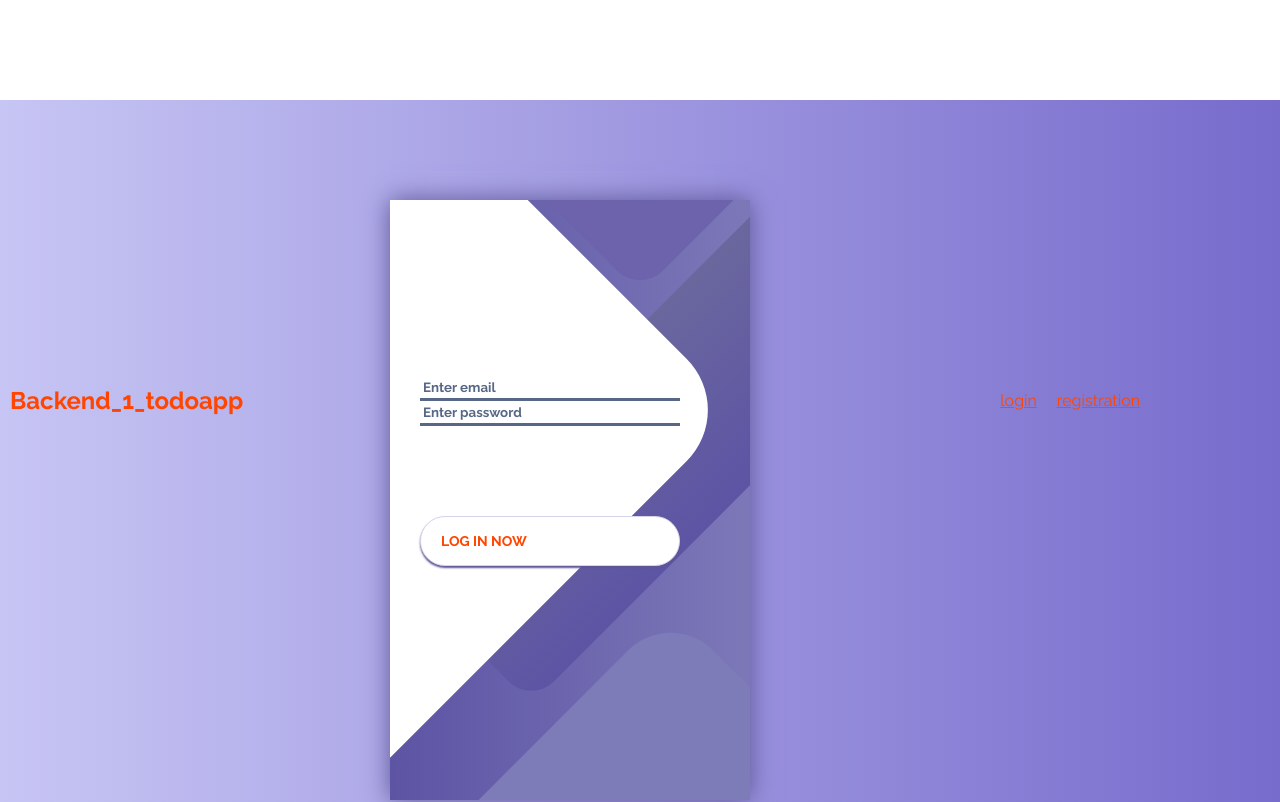
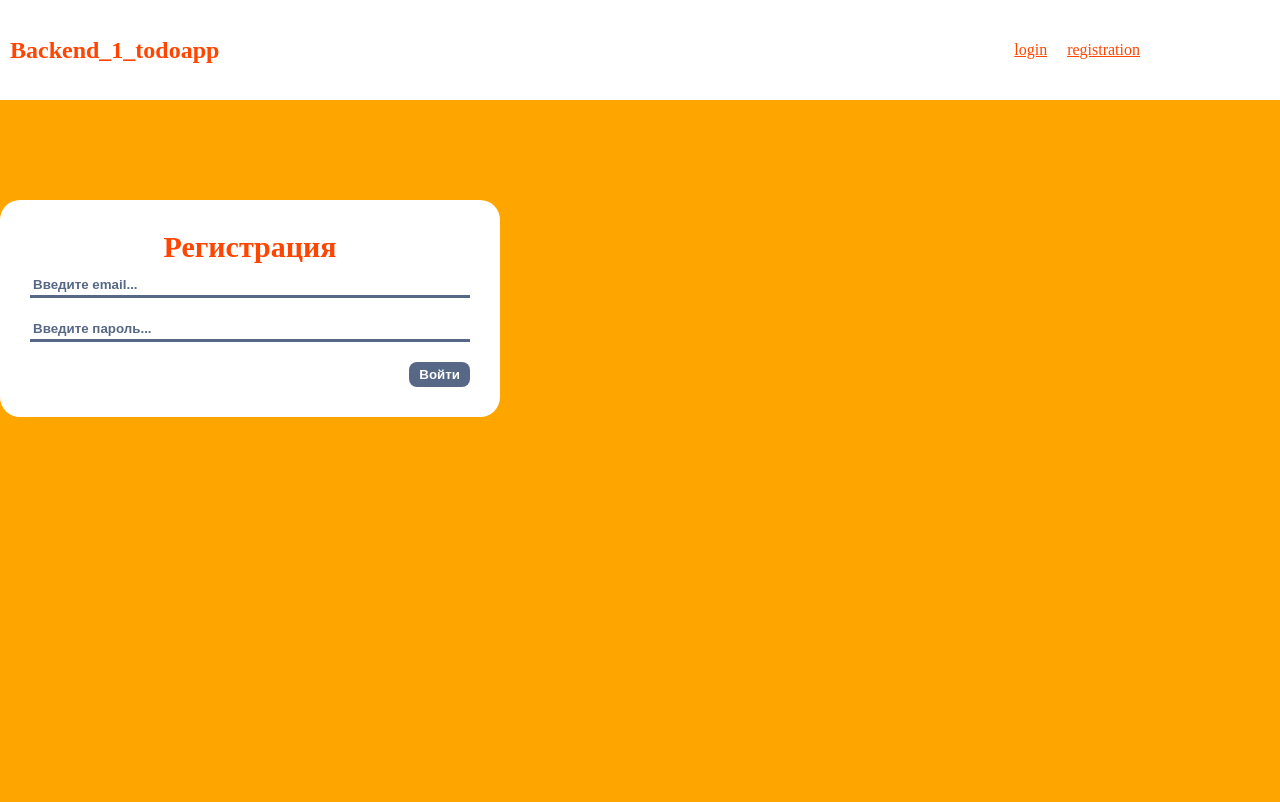
Before and after one commit to w4t33r/be-todo-react-mod1-closing-nackademin, a React (Create React App) app in the folder client/: page /registration in a window 1280 px wide. Shown: the top 802 px of the page. Built offline with nearby package versions, Linux system fonts and the light colour scheme.

Commit message:
bugged cors

```diff
--- a/client/src/action/user.js
+++ b/client/src/action/user.js
@@ -2,12 +2,14 @@ import axios from "axios";
 
 export const registration = async (email, password) => {
     try {
-        const response = await axios.post('https://localhost:5000/api/auth/registration', {
+        const response = await axios.post('https://localhost:5000/api/auth/registration',{
             email,
             password
         })
-        alert(response.data.message)
+        alert(response)
+        alert((await response).data.message)
     } catch (e) {
         alert(e)
+        console.log(e)
     }
 }
--- a/client/src/components/registration/Registration.jsx
+++ b/client/src/components/registration/Registration.jsx
@@ -1,36 +1,19 @@
 import React, {useState} from "react";
 import './registration.css'
-import Input  from "../../uttils/Input";
+import Input from "../../uttils/Input";
+import {registration} from "../../action/user";
+
+
 const Registration = () => {
     const [email, setEmail] = useState("")
     const [password, setPassword] = useState("")
 
     return (
-        <div className="container">
-            <div className="screen">
-                <div className="screen__content">
-                    <form className="login">
-                        <div className="login__field">
-                            <i className="login__icon fas fa-user"></i>
-                            <Input value = {email} setValue={setEmail} type="text" placeholder="Enter email"></Input>
-                            <Input value = {password} setValue={setPassword} type="password" placeholder="Enter password"></Input>
-                        </div>
-                        <div className="login__field">
-                            <i className="login__icon fas fa-lock"></i>
-                        </div>
-                        <button className="button login__submit">
-                            <span className="button__text">Log In Now</span>
-                            <i className="button__icon fas fa-chevron-right"></i>
-                        </button>
-                    </form>
-                </div>
-                <div className="screen__background">
-                    <span className="screen__background__shape screen__background__shape4"></span>
-                    <span className="screen__background__shape screen__background__shape3"></span>
-                    <span className="screen__background__shape screen__background__shape2"></span>
-                    <span className="screen__background__shape screen__background__shape1"></span>
-                </div>
-            </div>
+        <div className='registration'>
+            <div className="registration__header">Регистрация</div>
+            <Input value={email} setValue={setEmail} type="text" placeholder="Введите email..."/>
+            <Input value={password} setValue={setPassword} type="password" placeholder="Введите пароль..."/>
+            <button className="registration__btn" onClick={() => registration(email, password)}>Войти</button>
         </div>
     );
 };
--- a/client/src/components/registration/registration.css
+++ b/client/src/components/registration/registration.css
@@ -1,151 +1,28 @@
-@import url('https://fonts.googleapis.com/css?family=Raleway:400,700');
-
-* {
-    box-sizing: border-box;
-    margin: 0;
-    padding: 0;
-    font-family: Raleway, sans-serif;
+.registration {
+    display: flex;
+    flex-direction: column;
+    width: 500px;
+    align-items: center;
+    background-color: white;
+    border-radius: 20px;
+    padding: 30px;
+    align-self: center;
+    margin-top: 100px;
 }
-
-body {
-    background: linear-gradient(90deg, #C7C5F4, #776BCC);
+.registration__header {
+    font-size: 30px;
+    font-weight: 700;
 }
-
-.container {
-    display: flex;
-    align-items: center;
-    justify-content: center;
-    min-height: 100vh;
+.registration input {
+    margin: 10px 20px;
 }
-
-.screen {
-    background: linear-gradient(90deg, #5D54A4, #7C78B8);
-    position: relative;
-    height: 600px;
-    width: 360px;
-    box-shadow: 0px 0px 24px #5C5696;
+.registration__btn {
+    border: none;
+    background-color: #566885;
+    border-radius: 8px;
+    color: white;
+    font-weight: 700;
+    padding: 5px 10px;
+    align-self: flex-end;
+    margin-top: 10px;
 }
-
-.screen__content {
-    z-index: 1;
-    position: relative;
-    height: 100%;
-}
-
-.screen__background {
-    position: absolute;
-    top: 0;
-    left: 0;
-    right: 0;
-    bottom: 0;
-    z-index: 0;
-    -webkit-clip-path: inset(0 0 0 0);
-    clip-path: inset(0 0 0 0);
-}
-
-.screen__background__shape {
-    transform: rotate(45deg);
-    position: absolute;
-}
-
-.screen__background__shape1 {
-    height: 520px;
-    width: 520px;
-    background: #FFF;
-    top: -50px;
-    right: 120px;
-    border-radius: 0 72px 0 0;
-}
-
-.screen__background__shape2 {
-    height: 220px;
-    width: 220px;
-    background: #6C63AC;
-    top: -172px;
-    right: 0;
-    border-radius: 32px;
-}
-
-.screen__background__shape3 {
-    height: 540px;
-    width: 190px;
-    background: linear-gradient(270deg, #5D54A4, #6A679E);
-    top: -24px;
-    right: 0;
-    border-radius: 32px;
-}
-
-.screen__background__shape4 {
-    height: 400px;
-    width: 200px;
-    background: #7E7BB9;
-    top: 420px;
-    right: 50px;
-    border-radius: 60px;
-}
-
-.login {
-    width: 320px;
-    padding: 30px;
-    padding-top: 156px;
-}
-
-.login__field {
-    padding: 20px 0px;
-    position: relative;
-}
-
-.login__icon {
-    position: absolute;
-    top: 30px;
-    color: #7875B5;
-}
-
-.login__input {
-    border: none;
-    border-bottom: 2px solid #D1D1D4;
-    background: none;
-    padding: 10px;
-    padding-left: 24px;
-    font-weight: 700;
-    width: 75%;
-    transition: .2s;
-}
-
-.login__input:active,
-.login__input:focus,
-.login__input:hover {
-    outline: none;
-    border-bottom-color: #6A679E;
-}
-
-.login__submit {
-    background: #fff;
-    font-size: 14px;
-    margin-top: 30px;
-    padding: 16px 20px;
-    border-radius: 26px;
-    border: 1px solid #D4D3E8;
-    text-transform: uppercase;
-    font-weight: 700;
-    display: flex;
-    align-items: center;
-    width: 100%;
-    color: #4C489D;
-    box-shadow: 0px 2px 2px #5C5696;
-    cursor: pointer;
-    transition: .2s;
-}
-
-.login__submit:active,
-.login__submit:focus,
-.login__submit:hover {
-    border-color: #6A679E;
-    outline: none;
-}
-
-.button__icon {
-    font-size: 24px;
-    margin-left: auto;
-    color: #7875B5;
-}
```
